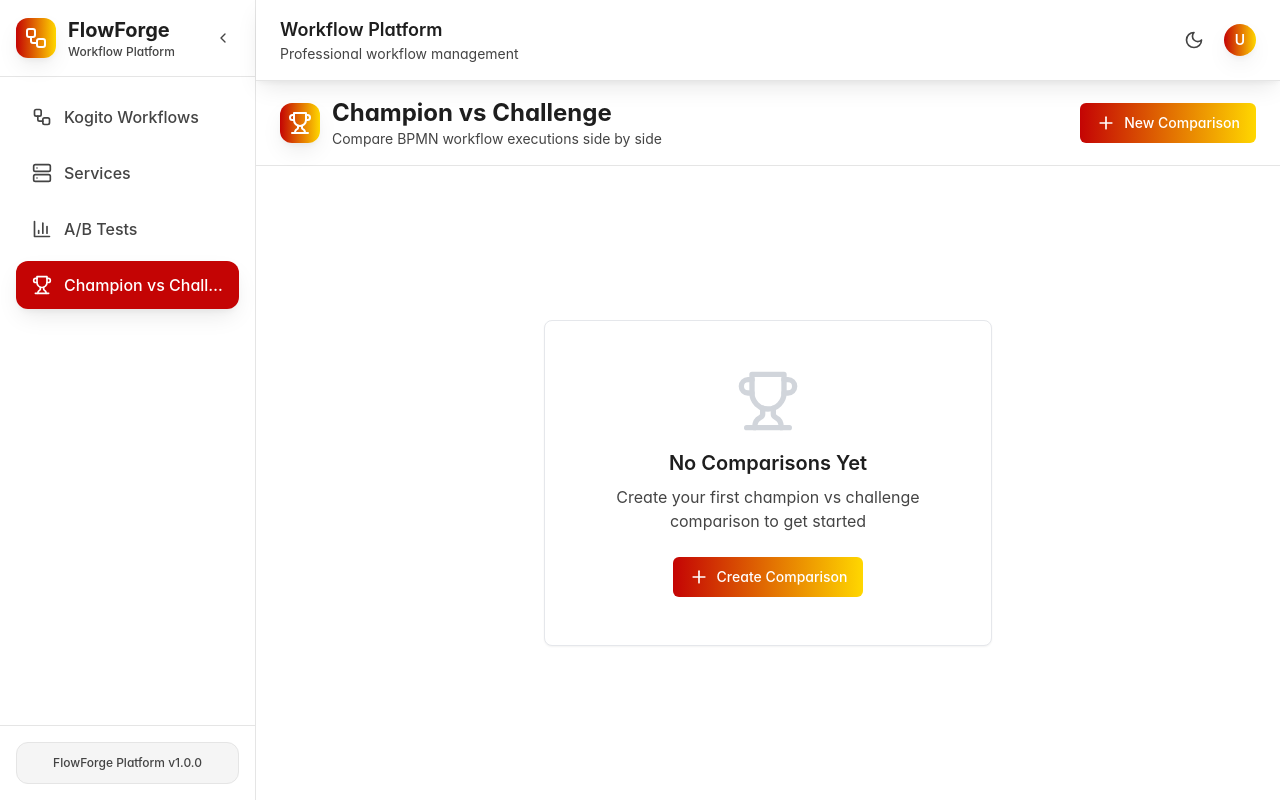
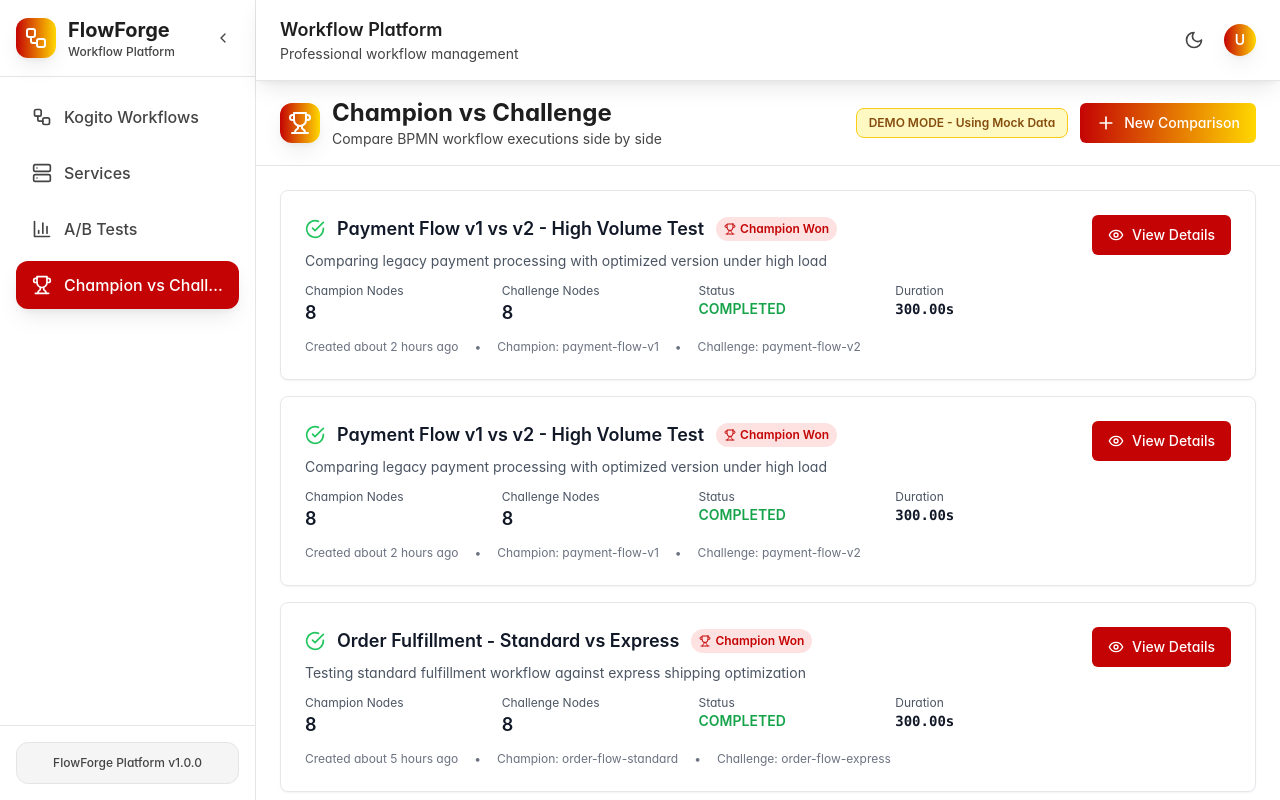
Before and after one commit to krishnasabbu/kogito_framework, a React (Vite) app: page /champion-challenge in a window 1280 px wide. Built offline with nearby package versions, Linux system fonts and the light colour scheme; no server answers; the database is empty.

Commit message:
Added CHAMPION_CHALLENGE_QUICK_START.md

```diff
--- a/src/components/ChampionChallenge/ChampionChallengeApp.tsx
+++ b/src/components/ChampionChallenge/ChampionChallengeApp.tsx
@@ -6,8 +6,10 @@
 import { Card } from '../ui/card';
 import { Button } from '../ui/button';
 import { Trophy, Plus } from 'lucide-react';
-import { championChallengeApiService } from '../../services/championChallengeApiService';
+import { mockChampionChallengeService } from '../../services/mockChampionChallengeService';
 import toast from 'react-hot-toast';
+
+const USE_MOCK_DATA = true;
 
 type View = 'list' | 'create' | 'dashboard';
 
@@ -24,7 +26,7 @@
   const loadExecutions = async () => {
     setIsLoading(true);
     try {
-      const executionList = await championChallengeApiService.listExecutions();
+      const executionList = await mockChampionChallengeService.listExecutions();
       executionList.forEach(exec => addExecution(exec));
     } catch (error) {
       console.error('Failed to load executions:', error);
@@ -46,7 +48,7 @@
 
   const handleViewExecution = async (executionId: string) => {
     try {
-      const execution = await championChallengeApiService.getExecution(executionId);
+      const execution = await mockChampionChallengeService.getExecution(executionId);
       setCurrentExecution(execution);
       setSelectedExecutionId(executionId);
       setCurrentView('dashboard');
@@ -82,6 +84,11 @@
             </div>
 
             <div className="flex items-center gap-3">
+              {USE_MOCK_DATA && (
+                <div className="px-3 py-1.5 bg-yellow-100 border border-yellow-400 rounded-lg text-yellow-800 text-xs font-semibold">
+                  DEMO MODE - Using Mock Data
+                </div>
+              )}
               {currentView !== 'list' && (
                 <Button
                   onClick={handleBackToList}
--- a/src/components/ChampionChallenge/ExecutionCreator.tsx
+++ b/src/components/ChampionChallenge/ExecutionCreator.tsx
@@ -4,7 +4,7 @@
 import { Input } from '../ui/input';
 import { Label } from '../ui/label';
 import { useChampionChallengeStore } from '../../stores/championChallengeStore';
-import { championChallengeApiService } from '../../services/championChallengeApiService';
+import { mockChampionChallengeService } from '../../services/mockChampionChallengeService';
 import { PlayCircle, Loader2, FileCode } from 'lucide-react';
 import toast from 'react-hot-toast';
 
@@ -55,7 +55,7 @@
     const loadingToast = toast.loading('Executing champion vs challenge comparison...');
 
     try {
-      const execution = await championChallengeApiService.createExecution(
+      const execution = await mockChampionChallengeService.createExecution(
         name,
         description,
         championWorkflowId,
@@ -65,7 +65,12 @@
 
       addExecution(execution);
       toast.dismiss(loadingToast);
-      toast.success('Comparison created successfully! Execution will complete shortly.');
+      toast.success('Comparison created successfully! Execution completing...');
+
+      setTimeout(() => {
+        toast.success('Execution completed! View results now.');
+      }, 2500);
+
       onExecutionCreated(execution.id);
     } catch (error: any) {
       toast.dismiss(loadingToast);
--- /dev/null
+++ b/src/services/mockChampionChallengeService.ts
@@ -0,0 +1,177 @@
+import { v4 as uuidv4 } from 'uuid';
+import {
+  ChampionChallengeExecution,
+  NodeMetric,
+} from '../types/championChallenge';
+
+export class MockChampionChallengeService {
+  private executions: ChampionChallengeExecution[] = [];
+
+  constructor() {
+    this.generateMockExecutions();
+  }
+
+  async createExecution(
+    name: string,
+    description: string,
+    championWorkflowId: string,
+    challengeWorkflowId: string,
+    requestPayload: any
+  ): Promise<ChampionChallengeExecution> {
+    const execution: ChampionChallengeExecution = {
+      id: uuidv4(),
+      name,
+      description,
+      championWorkflowId,
+      challengeWorkflowId,
+      requestPayload,
+      status: 'running',
+      startedAt: new Date(),
+      createdAt: new Date(),
+      metrics: {
+        champion: [],
+        challenge: [],
+      },
+    };
+
+    this.executions.push(execution);
+
+    setTimeout(() => {
+      this.completeExecution(execution.id);
+    }, 2000);
+
+    return execution;
+  }
+
+  private async completeExecution(executionId: string) {
+    const execution = this.executions.find((e) => e.id === executionId);
+    if (!execution) return;
+
+    execution.metrics.champion = this.generateMetrics(executionId, 'champion');
+    execution.metrics.challenge = this.generateMetrics(executionId, 'challenge');
+    execution.status = 'completed';
+    execution.completedAt = new Date();
+  }
+
+  private generateMetrics(executionId: string, variant: 'champion' | 'challenge'): NodeMetric[] {
+    const nodes = [
+      { id: 'start', name: 'Start Event', type: 'startEvent' },
+      { id: 'validate', name: 'Validate Payment', type: 'serviceTask' },
+      { id: 'check-fraud', name: 'Fraud Detection', type: 'serviceTask' },
+      { id: 'process-payment', name: 'Process Payment', type: 'serviceTask' },
+      { id: 'gateway', name: 'Payment Gateway', type: 'exclusiveGateway' },
+      { id: 'send-confirmation', name: 'Send Confirmation', type: 'serviceTask' },
+      { id: 'update-ledger', name: 'Update Ledger', type: 'serviceTask' },
+      { id: 'end', name: 'End Event', type: 'endEvent' },
+    ];
+
+    const baseMultiplier = variant === 'champion' ? 1 : 1.3;
+
+    return nodes.map((node, index) => {
+      const executionTime = Math.floor((Math.random() * 300 + 100) * baseMultiplier);
+      const status = Math.random() > 0.9 && index > 2 ? 'error' : 'success';
+
+      return {
+        id: `${executionId}-${variant}-${node.id}`,
+        executionId,
+        variant,
+        nodeId: node.id,
+        nodeName: node.name,
+        nodeType: node.type,
+        requestData: {
+          transactionId: `TXN-${Math.random().toString(36).substr(2, 9)}`,
+          amount: 1250.75,
+          currency: 'USD',
+          customerId: 'CUST-12345',
+          timestamp: new Date().toISOString(),
+        },
+        responseData: {
+          status: status === 'success' ? 'approved' : 'failed',
+          processingTime: executionTime,
+          transactionId: `TXN-${Math.random().toString(36).substr(2, 9)}`,
+          timestamp: new Date().toISOString(),
+          code: status === 'success' ? 200 : 500,
+        },
+        executionTimeMs: executionTime,
+        status,
+        errorMessage: status === 'error' ? `Error in ${node.name}: Connection timeout` : undefined,
+        startedAt: new Date(Date.now() - executionTime),
+        completedAt: new Date(),
+        metadata: {
+          memoryUsed: Math.random() * 80 + 20,
+          cpuUsage: Math.random() * 70 + 10,
+          requestSize: Math.floor(Math.random() * 5000 + 1000),
+          responseSize: Math.floor(Math.random() * 8000 + 2000),
+        },
+      };
+    });
+  }
+
+  async getExecution(executionId: string): Promise<ChampionChallengeExecution> {
+    const execution = this.executions.find((e) => e.id === executionId);
+    if (!execution) {
+      throw new Error('Execution not found');
+    }
+    return execution;
+  }
+
+  async listExecutions(): Promise<ChampionChallengeExecution[]> {
+    return [...this.executions].reverse();
+  }
+
+  private generateMockExecutions() {
+    const mockData = [
+      {
+        name: 'Payment Flow v1 vs v2 - High Volume Test',
+        description: 'Comparing legacy payment processing with optimized version under high load',
+        championWorkflowId: 'payment-flow-v1',
+        challengeWorkflowId: 'payment-flow-v2',
+        status: 'completed' as const,
+        completedAt: new Date(Date.now() - 1000 * 60 * 60 * 2),
+      },
+      {
+        name: 'Order Fulfillment - Standard vs Express',
+        description: 'Testing standard fulfillment workflow against express shipping optimization',
+        championWorkflowId: 'order-flow-standard',
+        challengeWorkflowId: 'order-flow-express',
+        status: 'completed' as const,
+        completedAt: new Date(Date.now() - 1000 * 60 * 60 * 5),
+      },
+      {
+        name: 'KYC Verification - Current vs Enhanced',
+        description: 'Evaluating enhanced KYC checks with additional fraud detection steps',
+        championWorkflowId: 'kyc-current',
+        challengeWorkflowId: 'kyc-enhanced',
+        status: 'completed' as const,
+        completedAt: new Date(Date.now() - 1000 * 60 * 60 * 24),
+      },
+    ];
+
+    mockData.forEach((data) => {
+      const execution: ChampionChallengeExecution = {
+        id: uuidv4(),
+        name: data.name,
+        description: data.description,
+        championWorkflowId: data.championWorkflowId,
+        challengeWorkflowId: data.challengeWorkflowId,
+        requestPayload: {
+          testMode: true,
+          volume: 'high',
+          region: 'US-EAST',
+        },
+        status: data.status,
+        startedAt: new Date(data.completedAt.getTime() - 1000 * 60 * 5),
+        completedAt: data.completedAt,
+        createdAt: new Date(data.completedAt.getTime() - 1000 * 60 * 10),
+        metrics: {
+          champion: this.generateMetrics('mock', 'champion'),
+          challenge: this.generateMetrics('mock', 'challenge'),
+        },
+      };
+
+      this.executions.push(execution);
+    });
+  }
+}
+
+export const mockChampionChallengeService = new MockChampionChallengeService();
```
Also changed, not shown: 1 other file (tests, documents, lock files or other folders).
